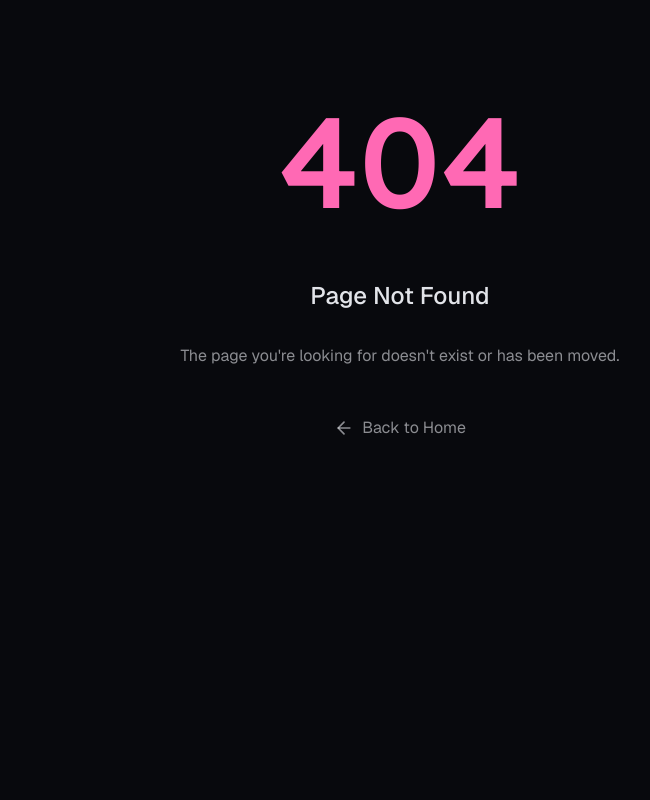
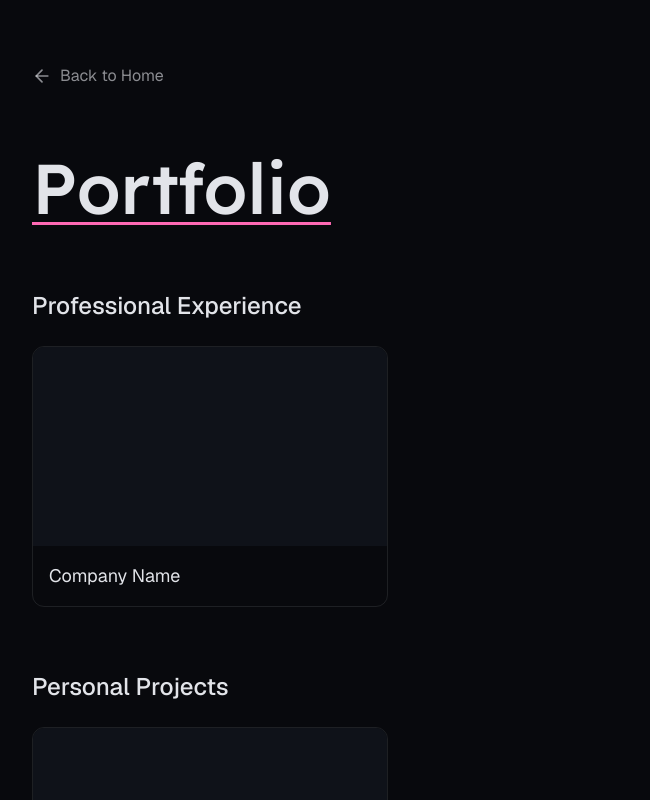
Before and after one commit to martinbartolo/resume-website, a Next.js app: page /portfolio in a window 1280 px wide. Before the commit this address had no page. Shown: the top 800 px of the page, without its empty margins (240-890 px from the left). Built offline with nearby package versions, Linux system fonts and the light colour scheme.

Commit message:
skeleton portfolio page

```diff
--- /dev/null
+++ b/src/app/portfolio/components/PortfolioCard.tsx
@@ -0,0 +1,34 @@
+import Link from "next/link";
+import Image from "next/image";
+
+type PortfolioCardProps = {
+  title: string;
+  href: string;
+  imagePath?: string;
+};
+
+export const PortfolioCard = ({
+  title,
+  href,
+  imagePath,
+}: PortfolioCardProps) => {
+  return (
+    <Link href={href}>
+      <div className="group overflow-hidden rounded-xl border border-foreground/10 transition-all hover:border-primary">
+        <div className="relative aspect-video bg-muted">
+          {imagePath && (
+            <Image
+              src={imagePath}
+              alt={`${title} preview`}
+              fill
+              className="object-cover"
+            />
+          )}
+        </div>
+        <div className="p-4">
+          <h3 className="text-lg text-foreground">{title}</h3>
+        </div>
+      </div>
+    </Link>
+  );
+};
--- /dev/null
+++ b/src/app/portfolio/page.tsx
@@ -0,0 +1,50 @@
+import Link from "next/link";
+import { ArrowLeft } from "lucide-react";
+import { Metadata } from "next";
+import { PortfolioCard } from "./components/PortfolioCard";
+
+export const metadata: Metadata = {
+  title: "Portfolio - Martin Bartolo",
+  description:
+    "Explore Martin Bartolo's professional work experience and personal projects.",
+};
+
+export default function PortfolioPage() {
+  return (
+    <main className="container mx-auto max-w-3xl px-4 py-8">
+      <Link
+        href="/"
+        className="group mb-12 inline-flex items-center gap-2 text-foreground/60 hover:text-primary"
+      >
+        <ArrowLeft className="size-5 transition-transform group-hover:-translate-x-1" />
+        <span>Back to Home</span>
+      </Link>
+
+      <h1 className="mb-12 font-lexend text-[clamp(2rem,5.5vw,6.5rem)] font-medium text-foreground">
+        <span className="underline decoration-primary decoration-from-font underline-offset-8">
+          Portfolio
+        </span>
+      </h1>
+
+      <section className="mb-16">
+        <h2 className="mb-6 text-2xl font-medium text-foreground">
+          Professional Experience
+        </h2>
+        <div className="grid gap-6 sm:grid-cols-2">
+          <PortfolioCard title="Company Name" href="/portfolio/company-name" />
+          {/* Add more professional experience cards here */}
+        </div>
+      </section>
+
+      <section>
+        <h2 className="mb-6 text-2xl font-medium text-foreground">
+          Personal Projects
+        </h2>
+        <div className="grid gap-6 sm:grid-cols-2">
+          <PortfolioCard title="Project Name" href="/portfolio/project-name" />
+          {/* Add more project cards here */}
+        </div>
+      </section>
+    </main>
+  );
+}
```
